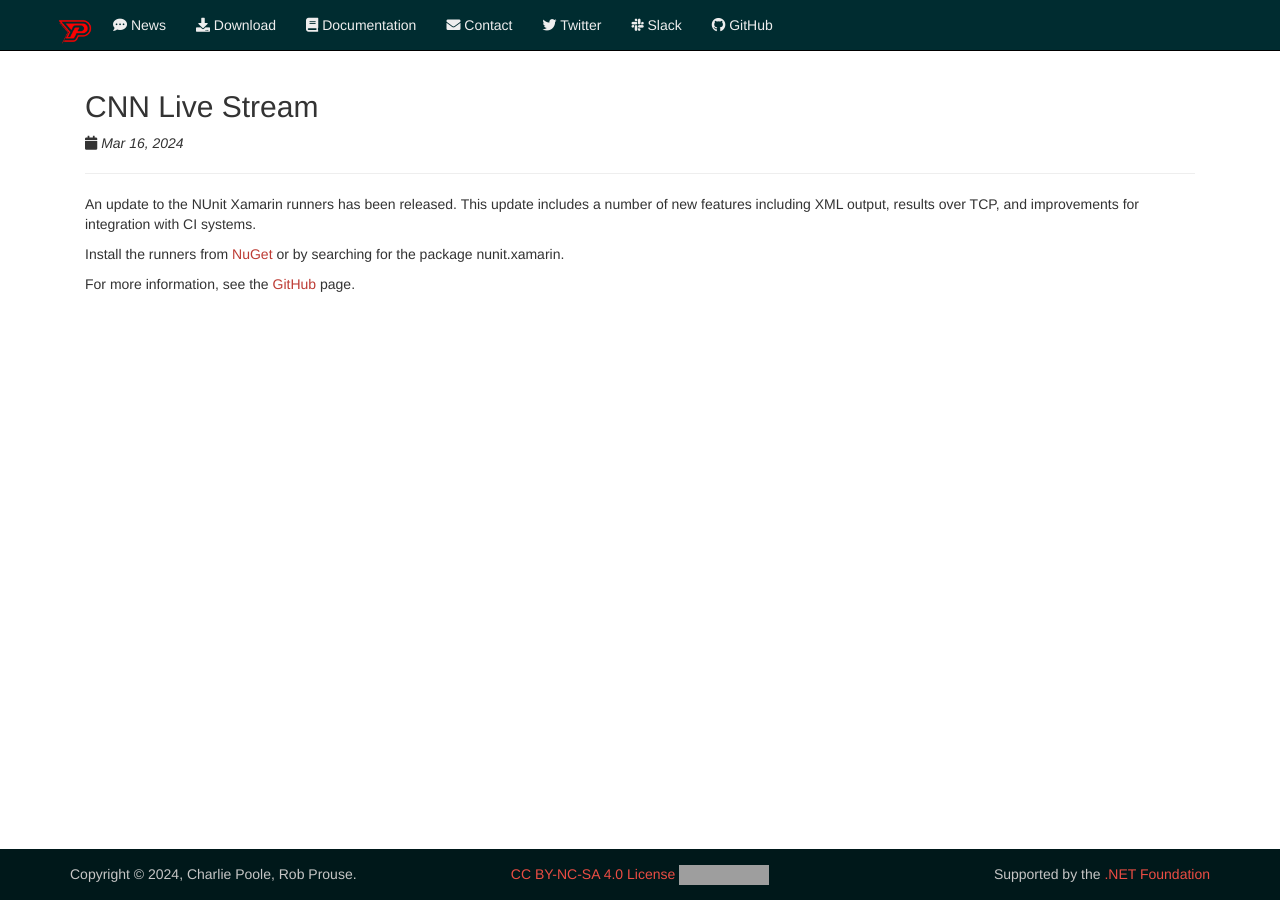
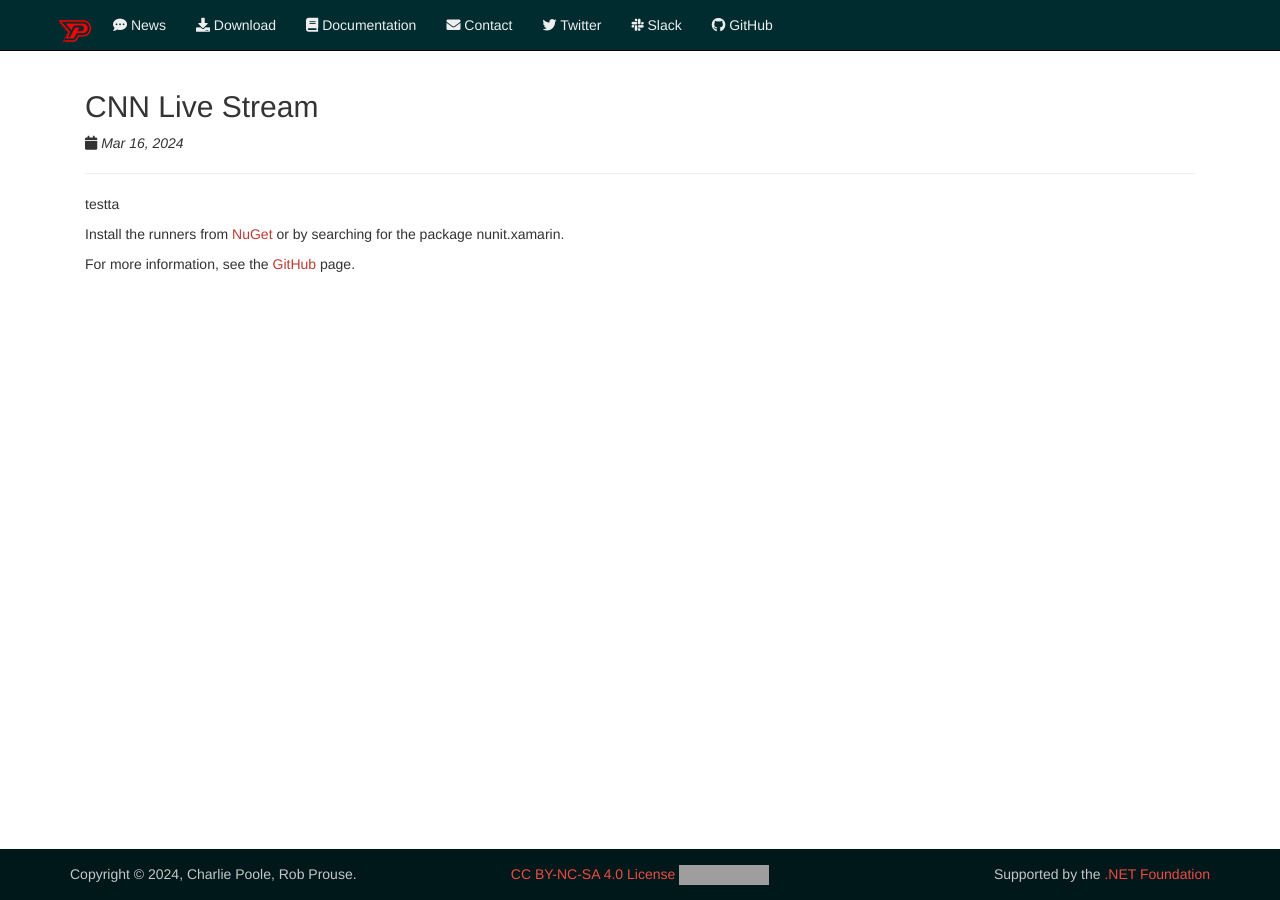
Before and after one commit to games-online-free/webtes, a Jekyll site: the page built from _posts/2024-03-16-cnn-live.md, in a window 1280 px wide. Built offline with Jekyll 4.4.1, drawn with Linux system fonts in a browser that asks for light colours; nearby versions of some CDN libraries; grey boxes are pictures that could not be loaded.

Commit message:
Update 2024-03-16-cnn-live.md

```diff
--- a/_posts/2024-03-16-cnn-live.md
+++ b/_posts/2024-03-16-cnn-live.md
@@ -4,7 +4,7 @@
 date:   2024-03-16 12:00:00 -0000
 categories: news update
 ---
-An update to the NUnit Xamarin runners has been released. This update includes a number of new features including XML output, results over TCP, and improvements for integration with CI systems.
+testta
 
 Install the runners from [NuGet](https://www.nuget.org/packages/nunit.xamarin/) or by searching for the package nunit.xamarin.
 
```
